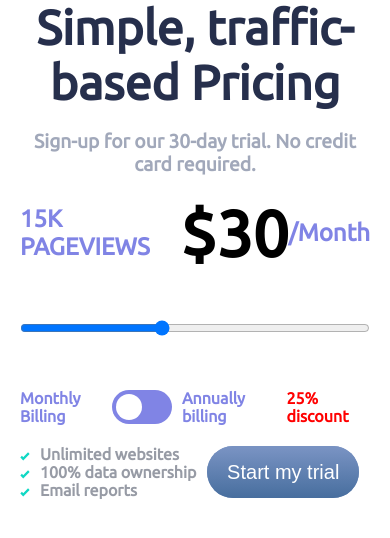
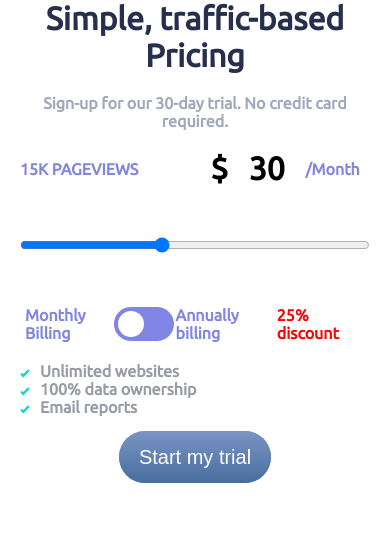
Before and after one commit to FaouziLaadjal/InteractivePricingComponent, a plain HTML site: page index.html in a window 390 px wide. Drawn offline with Linux system fonts and the light colour scheme.

Commit message:
Update styles.css

```diff
--- a/styles.css
+++ b/styles.css
@@ -203,13 +203,50 @@ input:checked + .slider:before {
     padding: 0;
     display: inline-block;
   }
+  #main .row1 h1{
+    font-size: 2rem;
+  }
+  #main .row1 p{
+    font-size: 1rem;
+  }
+  #main .row2 .row .column1{
+    display: flex;
+  align-items: center;
+  justify-content: center;
+  margin: 0;
+  }
+  #main .row2 .row .column1 p{
+    font-size: 1rem;
+  }
+  .secondspan{
+    font-size: 1rem;
+  }
+  #main .row2 .row .column2{
+    display: flex;
+    align-items: center;
+  justify-content: center;
+  margin: 0;
+  }
+  #main .row2 .row .column2 .firstspan{
+    font-size: 2rem;
+  }
   .btn-switch{
     grid-template-columns: auto auto auto auto;
-    gap: 10px;
+    gap: 2px;
     margin-bottom: 20px;
+    padding-right: 5px;
+    padding-left: 5px;
+  }
+  .row3{
+    display: inline-block;
+  }
+  .column1{
+    margin-bottom: 30px;
+  }
+  .column2{
+    text-align: center;
   }
 
 
 
-
   }
```
